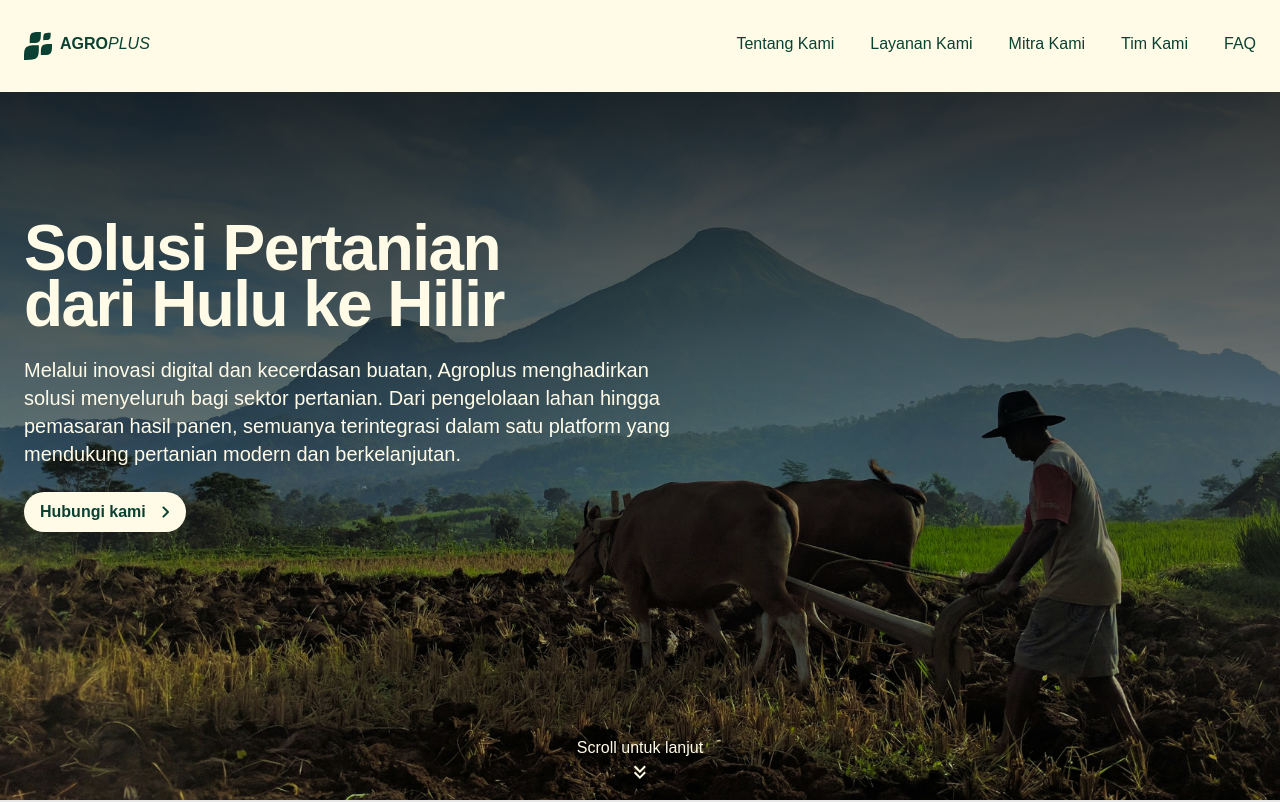
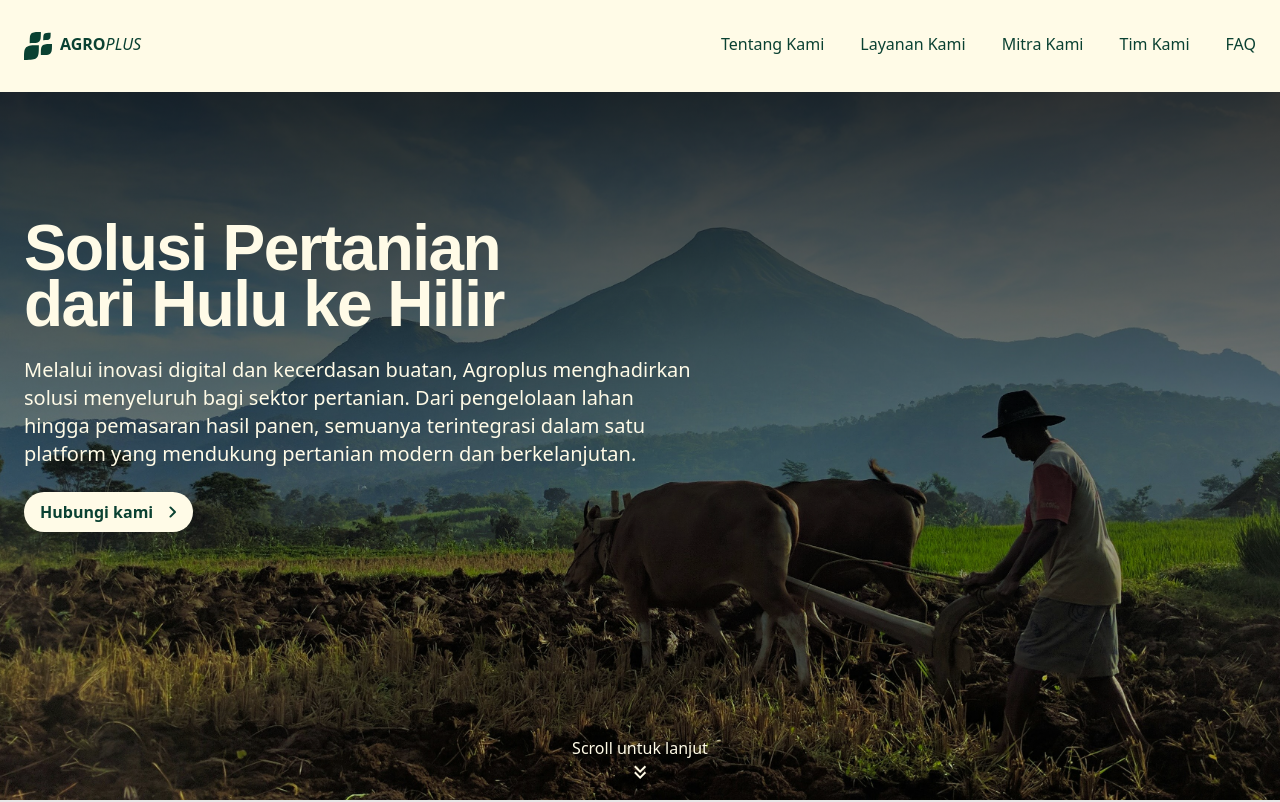
Before and after one commit to agroplus-id/www, a Next.js app: page / in a window 1280 px wide. Shown: the top 802 px of the page. Built offline with nearby package versions, Linux system fonts and the light colour scheme; a web font is replaced by a local one.

Commit message:
Add new utility class

```diff
--- a/app/globals.css
+++ b/app/globals.css
@@ -29,6 +29,10 @@
     }
 }
 
+@utility heading-2 {
+    @apply font-heading font-bold text-4xl tracking-tight;
+}
+
 @utility section-bg {
     width: 100%;
 }
@@ -40,7 +44,7 @@
     padding: 0 1.5rem;
 }
 
-body {
+@utility body {
     background: var(--background);
     color: var(--foreground);
     font-family: Arial, Helvetica, sans-serif;
```
